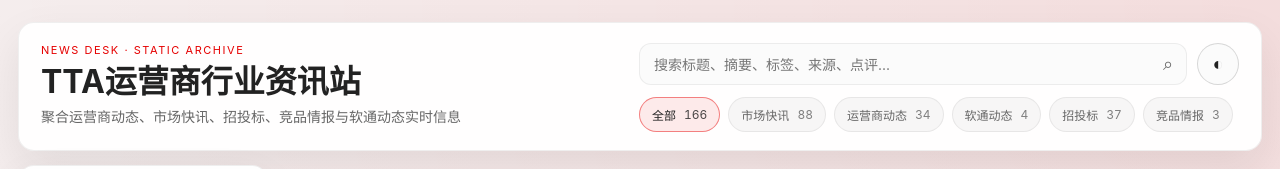
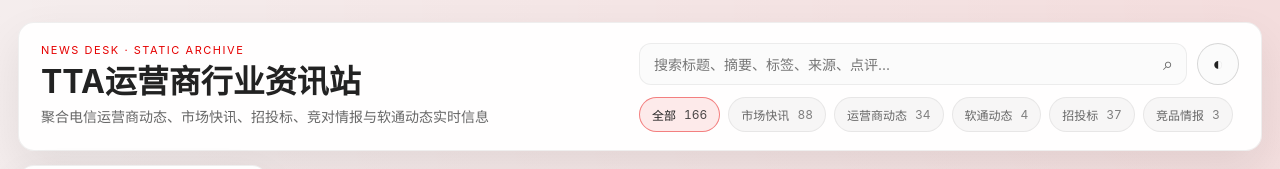
Before and after one commit to arubachen/openclaw-news-site, a website: page index.html in a window 1280 px wide. Shown: the top 169 px of the page. Drawn offline with Linux system fonts and the light colour scheme.

Commit message:
copy: refine telecom news masthead wording

```diff
--- a/index.html
+++ b/index.html
@@ -8,7 +8,7 @@
     <title>运营商资讯</title>
     <meta
       name="description"
-      content="聚合运营商动态、市场快讯、招投标、竞品情报与软通动态实时信息。"
+      content="聚合电信运营商动态、市场快讯、招投标、竞对情报与软通动态实时信息。"
     />
     <link rel="icon" href="./assets/favicon.svg?v=20260325-1858" type="image/svg+xml" />
     <link rel="stylesheet" href="./styles.css?v=20260326-0812" />
@@ -20,7 +20,7 @@
           <div class="brand-block">
             <p class="eyebrow">NEWS DESK · STATIC ARCHIVE</p>
             <h1>TTA运营商行业资讯站</h1>
-            <p class="subline">聚合运营商动态、市场快讯、招投标、竞品情报与软通动态实时信息</p>
+            <p class="subline">聚合电信运营商动态、市场快讯、招投标、竞对情报与软通动态实时信息</p>
           </div>
 
           <div class="header-controls">
```
